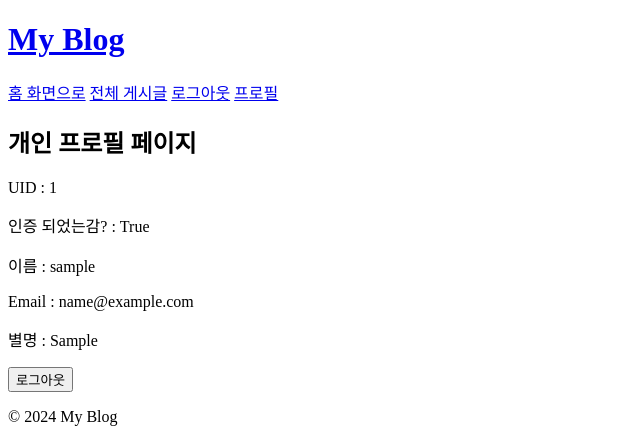
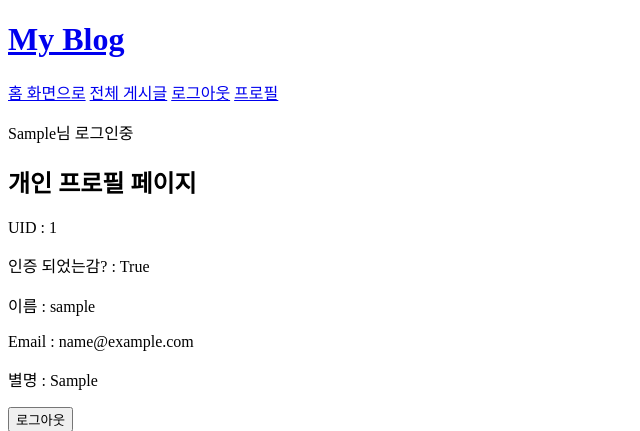
Before and after one commit to HwangDal85/django_blog_project, a Django app: page /profile/ in a window 1280 px wide. Shown: the top 431 px of the page, without its empty margins (0-640 px from the left). Run offline with Django 5.2, Linux system fonts and the light colour scheme; the visitor is signed in with stand-in values (Sample User, id 1).

Commit message:
현재 로그인상태 확인창 생성

```diff
--- a/blog/templates/blog/base.html
+++ b/blog/templates/blog/base.html
@@ -14,11 +14,17 @@
         {% if user.is_authenticated %}
         <a href="{% url 'user_logout' %}">로그아웃</a>
         <a href="{% url 'user_profile' %}">프로필</a>
+            {% if user.first_name %}
+            <p>{{ user.first_name }}님 로그인중</p>
+            {% else %}
+            <p>{{ user }}님 로그인중</p>
+            {% endif %}
         {% else %}
         <a href="{% url 'user_login' %}">로그인</a>
         <a href="{% url 'user_signup' %}">회원가입</a>
         {% endif %}
     </nav>
+
     <main>
         {% block content %}
         {% endblock %}
```
